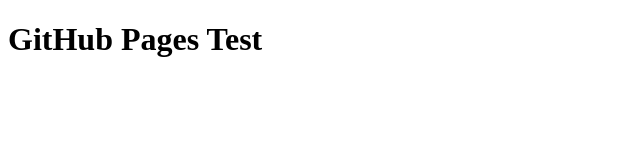
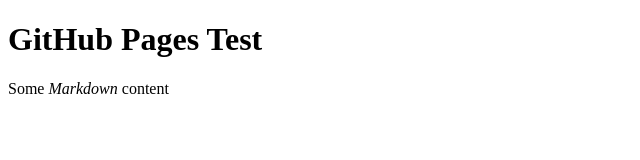
Before and after one commit to ccharles/pages-test, a plain HTML site: page index.html in a window 1280 px wide. Shown: the whole page, without its empty margins (0-640 px from the left). Drawn offline with nearby package versions, Linux system fonts and the light colour scheme.

Commit message:
Add Marked and Markdown div

```diff
--- a/index.html
+++ b/index.html
@@ -5,5 +5,11 @@
   </head>
   <body>
     <h1>GitHub Pages Test</h1>
+    <div id="content"></div>
+
+    <script src="https://cdn.jsdelivr.net/npm/marked/marked.min.js"></script>
+    <script defer>
+      document.getElementById("content").innerHTML = marked.parse("Some _Markdown_ content");
+    </script>
   </body>
 </html>
```
